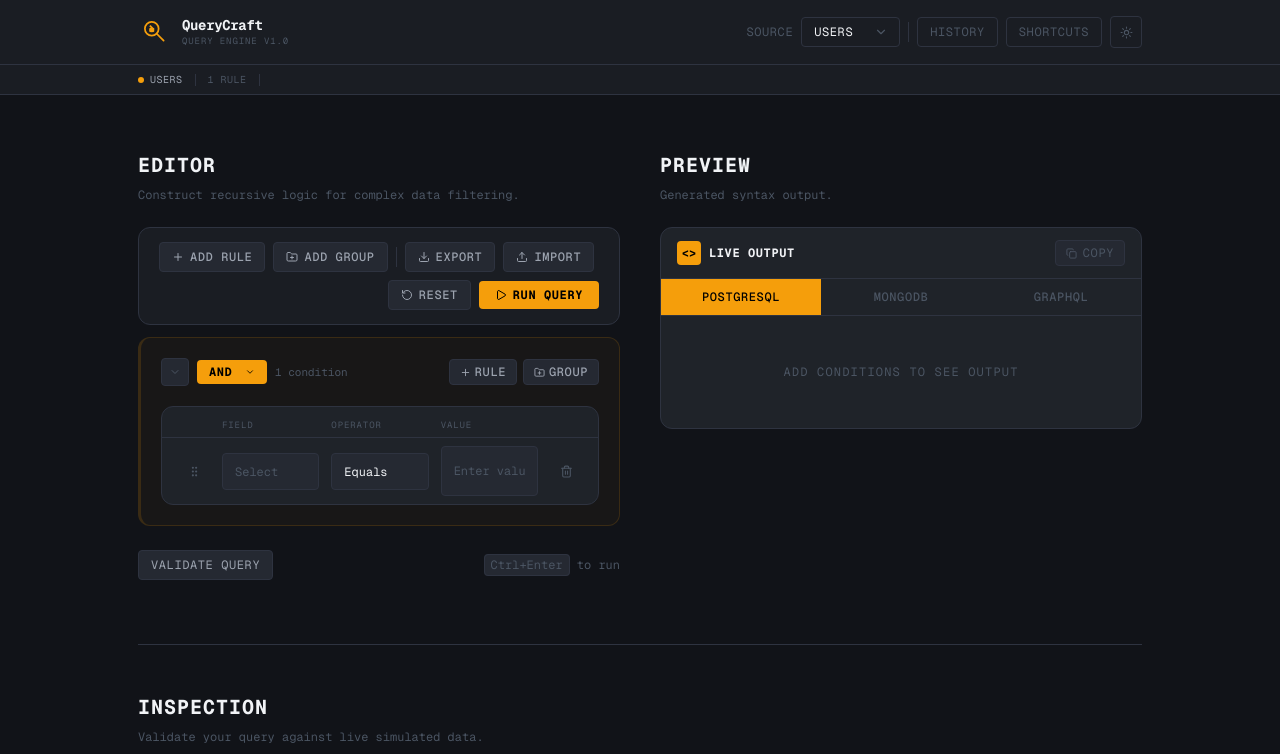
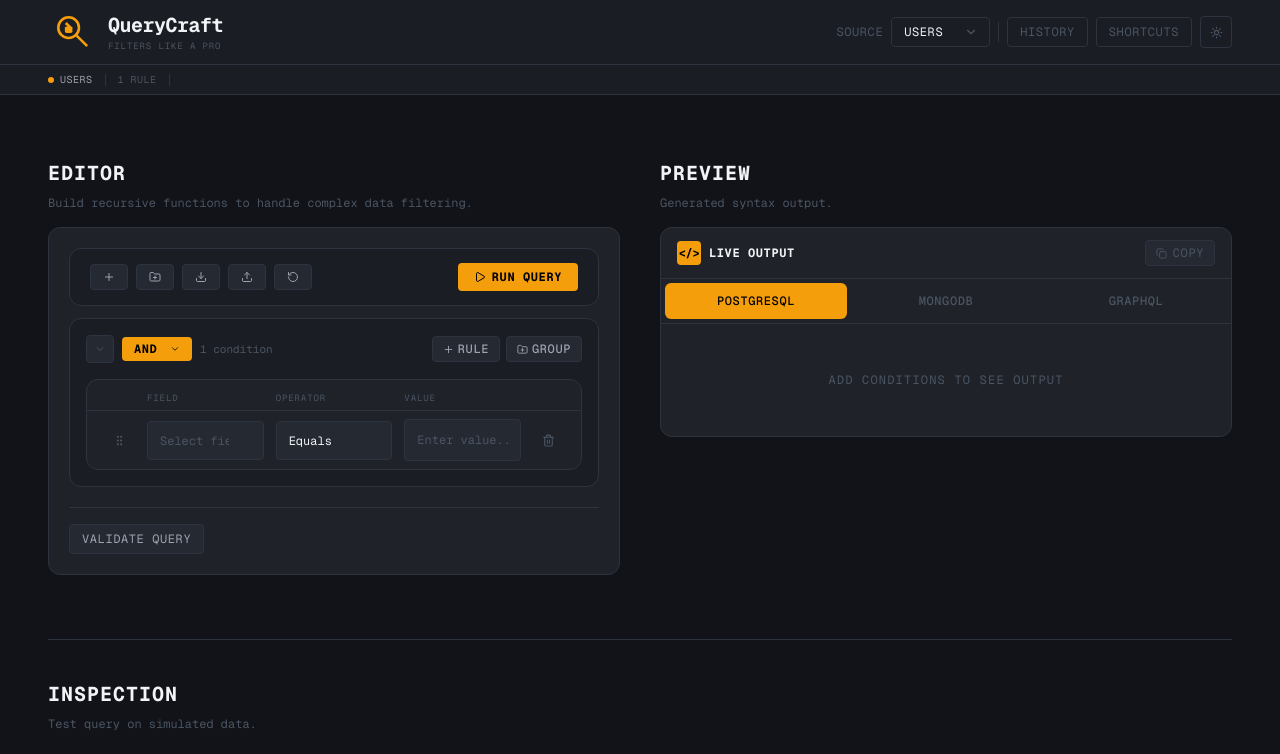
Before and after one commit to techjay01/jay-querycraft, a Next.js app: page / in a window 1280 px wide. Shown: the top 754 px of the page. Built offline with nearby package versions, Linux system fonts and the light colour scheme.

Commit message:
style: refine UI styling for improved uniqueness

```diff
--- a/app/globals.css
+++ b/app/globals.css
@@ -116,7 +116,7 @@ body {
   min-height: 100vh;
   width: 100%;
   line-height: 1.5;
-  font-size: 13px;
+  font-size: 14px;
   transition: background 0.2s ease, color 0.2s ease;
 
   display: block;
--- a/app/page.tsx
+++ b/app/page.tsx
@@ -50,12 +50,12 @@ export default function Home() {
           backdropFilter: 'blur(8px)',
         }}
       >
-        <div className="h-16 max-w-275 mx-auto px-4 sm:px-6 lg:px-12 flex items-center justify-between flex-wrap gap-2">
+        <div className="h-16 max-w-350 mx-auto px-4 sm:px-6 lg:px-12 flex items-center justify-between flex-wrap gap-2">
 
           {/* Logo */}
           <div className="flex items-center gap-3 -mt-0.5">
             <div
-              className="w-8 h-8 rounded-lg flex items-center justify-center font-bold text-sm"
+              className="w-12 h-12 rounded-lg flex items-center justify-center font-bold text-sm"
             >
               <Image
                 src="/querycraft.svg"
@@ -66,7 +66,7 @@ export default function Home() {
             </div>
             <div>
               <div
-                className="font-bold text-sm tracking-tight"
+                className="font-bold text-[20px] tracking-tight"
                 style={{ color: 'var(--text)' }}
               >
                 QueryCraft
@@ -75,7 +75,7 @@ export default function Home() {
                 className="text-xs uppercase tracking-widest"
                 style={{ color: 'var(--text-muted)', fontSize: '9px' }}
               >
-                Query Engine v1.0
+                Filters like a pro
               </div>
             </div>
           </div>
@@ -236,7 +236,7 @@ export default function Home() {
           borderColor: 'var(--border)',
         }}
       >
-        <div className="max-w-275 mx-auto px-6 lg:px-12">
+        <div className="max-w-350 mx-auto px-6 lg:px-12">
           <div className="flex items-center gap-4 py-2">
             <StatsBar />
           </div>
@@ -252,15 +252,15 @@ export default function Home() {
       {/* ── MAIN CONTENT */}
       <main className="flex-1">
         <div
-          className="py-14"
+          className="py-16"
         >
-          <div className="max-w-275 mx-auto px-6 lg:px-12">
+          <div className="max-w-350 mx-auto px-6 lg:px-12">
             {/* ── TOP ROW: EDITOR + PREVIEW */}
             <div className="grid grid-cols-1 lg:grid-cols-2 gap-10 mb-16">
 
               {/* EDITOR */}
               <div>
-                <div className="mb-6">
+                <div className="mb-4">
                   <h2
                     className="text-xl font-bold uppercase tracking-wider mb-2"
                     style={{ color: 'var(--text)' }}
@@ -271,7 +271,7 @@ export default function Home() {
                     className="text-xs"
                     style={{ color: 'var(--text-muted)' }}
                   >
-                    Construct recursive logic for complex data filtering.
+                    Build recursive functions to handle complex data filtering.
                   </p>
                 </div>
                 <QueryBuilder />
@@ -279,7 +279,7 @@ export default function Home() {
 
               {/* PREVIEW */}
               <div>
-                <div className="mb-6">
+                <div className="mb-4">
                   <h2
                     className="text-xl font-bold uppercase tracking-wider mb-2"
                     style={{ color: 'var(--text)' }}
@@ -299,7 +299,7 @@ export default function Home() {
 
             {/* Divider */}
             <div
-              className="mb-12"
+              className="my-10"
               style={{
                 height: '1px',
                 background: 'var(--border)',
@@ -307,7 +307,7 @@ export default function Home() {
             />
 
             {/* ── INSPECTION */}
-            <div className="mb-8">
+            <div className="mb-12">
               <h2
                 className="text-xl font-bold uppercase tracking-wider mb-2"
                 style={{ color: 'var(--text)' }}
@@ -315,10 +315,10 @@ export default function Home() {
                 Inspection
               </h2>
               <p
-                className="text-xs mb-8"
+                className="text-xs mb-6"
                 style={{ color: 'var(--text-muted)' }}
               >
-                Validate your query against live simulated data.
+                Test query on simulated data.
               </p>
               <ResultsPanel />
             </div>
@@ -331,7 +331,7 @@ export default function Home() {
                   animate={{ opacity: 1, y: 0 }}
                   exit={{ opacity: 0, y: -8 }}
                   transition={{ duration: 0.2 }}
-                  className="mb-8"
+                  className="mb-12"
                 >
                   <div
                     className="mb-5"
@@ -369,19 +369,19 @@ export default function Home() {
           background: 'var(--bg-surface)',
         }}
       >
-        <div className="max-w-275 mx-auto px-6 lg:px-12">
+        <div className="max-w-350 mx-auto px-6 lg:px-12">
           <div className="flex items-center justify-between">
             <span
               className="text-xs uppercase tracking-widest"
               style={{ color: 'var(--text-muted)' }}
             >
-              High Precision Query Builder · Built for Performance
+              Query Craft · Filters like a pro
             </span>
             <span
               className="text-xs"
               style={{ color: 'var(--accent)' }}
             >
-              122 tests passing
+              Jay Tech © 2026
             </span>
           </div>
         </div>
--- a/components/builder/AddRuleBar.tsx
+++ b/components/builder/AddRuleBar.tsx
@@ -59,9 +59,9 @@ const AddRuleBar = memo(({ onExport, onImport }: AddRuleBarProps) => {
             e.currentTarget.style.borderColor = 'var(--border)'
             e.currentTarget.style.color = 'var(--text-secondary)'
           }}
+            title="Add Rule"
         >
           <Plus size={12} />
-          Add Rule
         </button>
 
         <button
@@ -77,17 +77,11 @@ const AddRuleBar = memo(({ onExport, onImport }: AddRuleBarProps) => {
             e.currentTarget.style.borderColor = 'var(--border)'
             e.currentTarget.style.color = 'var(--text-secondary)'
           }}
+          title="Add Group"
         >
           <FolderPlus size={12} />
-          Add Group
         </button>
       </div>
-
-      {/* Divider */}
-      <div
-        className="w-px h-5 hidden sm:block shrink-0"
-        style={{ background: 'var(--border)' }}
-      />
 
       {/* Import / Export */}
       <div className="flex items-center gap-2">
@@ -98,9 +92,9 @@ const AddRuleBar = memo(({ onExport, onImport }: AddRuleBarProps) => {
           style={btnBase}
           onMouseEnter={e => (e.currentTarget.style.color = 'var(--text)')}
           onMouseLeave={e => (e.currentTarget.style.color = 'var(--text-secondary)')}
+            title="Export query to JSON file"
         >
           <Download size={12} />
-          Export
         </button>
 
         <button
@@ -110,14 +104,11 @@ const AddRuleBar = memo(({ onExport, onImport }: AddRuleBarProps) => {
           style={btnBase}
           onMouseEnter={e => (e.currentTarget.style.color = 'var(--text)')}
           onMouseLeave={e => (e.currentTarget.style.color = 'var(--text-secondary)')}
+          title="Import query from JSON file"
         >
           <Upload size={12} />
-          Import
         </button>
       </div>
-
-      {/* Spacer */}
-      <div className="flex-1" />
 
       {/* Reset */}
       <button
@@ -130,8 +121,10 @@ const AddRuleBar = memo(({ onExport, onImport }: AddRuleBarProps) => {
         title="Reset query (Ctrl+Shift+R)"
       >
         <RotateCcw size={12} />
-        Reset
       </button>
+
+      {/* Spacer */}
+      <div className="flex-1" />
 
       {/* Run Query — solid accent */}
       <button
--- a/components/builder/ConditionGroup.tsx
+++ b/components/builder/ConditionGroup.tsx
@@ -92,10 +92,9 @@ const ConditionGroup = memo(({
       transition={{ duration: 0.15 }}
       className="rounded-lg border"
       style={{
-        background: bgColor,
-        borderColor: borderColor,
-        borderLeft: `3px solid ${borderColor}`,
-        padding: isRoot ? '20px' : '16px',
+        background: 'var(--bg-surface)',
+        borderColor: 'var(--border)',
+        padding: isRoot ? '16px' : '14px',
       }}
       role="group"
       aria-label={`Condition group with ${group.logicalOperator} logic`}
@@ -147,13 +146,13 @@ const ConditionGroup = memo(({
                 strategy={verticalListSortingStrategy}
               >
                 <div
-                  className="flex flex-col gap-4 mt-5"
+                  className="flex flex-col gap-3 mt-4"
                   style={{
-                    paddingLeft: isRoot ? 0 : '16px',
+                    paddingLeft: isRoot ? 0 : '12px',
                     borderLeft: !isRoot
                       ? `1px dashed ${borderColor}`
                       : 'none',
-                    marginLeft: !isRoot ? '8px' : 0,
+                    marginLeft: !isRoot ? '6px' : 0,
                   }}
                 >
                   <AnimatePresence mode="popLayout">
@@ -188,10 +187,10 @@ const ConditionGroup = memo(({
                     <motion.div
                       initial={{ opacity: 0 }}
                       animate={{ opacity: 1 }}
-                      className="py-10 text-center rounded border border-dashed
+                      className="py-6 text-center rounded border border-dashed
                         text-xs uppercase tracking-widest"
                       style={{
-                        borderColor: borderColor,
+                        borderColor: 'var(--border)',
                         color: 'var(--text-muted)',
                       }}
                     >
@@ -208,7 +207,7 @@ const ConditionGroup = memo(({
       {/* Collapsed indicator */}
       {group.collapsed && group.children.length > 0 && (
         <div
-          className="mt-3 px-3 py-2 rounded text-xs uppercase tracking-widest text-center"
+          className="mt-2 px-3 py-1.5 rounded text-xs uppercase tracking-widest text-center"
           style={{
             background: 'var(--bg-input)',
             color: 'var(--text-muted)',
--- a/components/builder/ConditionRule.tsx
+++ b/components/builder/ConditionRule.tsx
@@ -321,7 +321,7 @@ const ConditionRule = memo(({
 
           {/* Value */}
           <div
-            className="rounded px-3 py-2"
+            className="rounded px-3 py-1"
             style={{
               background: 'var(--bg-input)',
               border: '1px solid var(--border)',
--- a/components/builder/QueryBuilder.tsx
+++ b/components/builder/QueryBuilder.tsx
@@ -106,7 +106,13 @@ export default function QueryBuilder() {
   }
 
   return (
-    <div className="flex flex-col gap-3">
+    <div
+        className="flex flex-col gap-3 rounded-xl border p-5"
+        style={{
+            background: 'var(--bg-card)',
+            borderColor: 'var(--border)',
+        }}
+    >
 
       {/* Validation status bar */}
       {validationErrors.length > 0 && (
@@ -150,9 +156,9 @@ export default function QueryBuilder() {
           animate={{ opacity: 1, y: 0 }}
           className="flex items-center gap-2 px-4 py-2.5 rounded-lg border text-xs"
           style={{
-            background: 'rgba(16,185,129,0.06)',
-            borderColor: 'rgba(16,185,129,0.25)',
-            color: 'var(--accent-success)',
+            background: 'var(--accent-subtle)',
+            borderColor: 'var(--accent-border)',
+            color: 'var(--accent)',
           }}
         >
           <CheckCircle2 size={13} />
@@ -177,7 +183,7 @@ export default function QueryBuilder() {
       />
 
       {/* Recursive condition group tree */}
-      <div className="flex flex-col gap-2">
+      <div className="flex flex-col gap-3">
         <ConditionGroup
           group={rootGroup}
           depth={0}
@@ -187,11 +193,30 @@ export default function QueryBuilder() {
       </div>
 
       {/* Bottom actions */}
-        <div className="flex items-center gap-2 pt-3">
+        <div
+            className="
+                flex flex-row
+                items-start sm:items-center
+                gap-3
+                pt-4 mt-2
+            "
+            style={{
+                borderTop: '1px solid var(--border)',
+            }}
+        >
             <button
                 onClick={handleValidate}
-                className="text-xs px-3 py-1.5 rounded border transition-all
-                duration-150 uppercase tracking-wider"
+                className="
+text-xs px-3 py-1.5 rounded border
+uppercase tracking-wider
+transition-all duration-200
+hover:bg-(--bg-hover)
+hover:text-(--text)
+hover:border-(--border-light)
+hover:-translate-y-px
+active:translate-y-0
+active:scale-[0.98]
+"
                 style={{
                 background: 'var(--bg-input)',
                 borderColor: 'var(--border)',
@@ -202,15 +227,26 @@ export default function QueryBuilder() {
                 Validate Query
             </button>
 
+            <div className="flex flex-1" />
+
             {isDirty && (
                 <button
                 onClick={handleSavePreset}
-                className="text-xs px-3 py-1.5 rounded border transition-all
-                    duration-150 uppercase tracking-wider"
+                className="
+text-xs px-3 py-1.5 rounded border
+uppercase tracking-wider
+transition-all duration-200
+hover:bg-(--accent)
+hover:text-(--accent-fg)
+hover:border-(--accent)
+hover:-translate-y-px
+active:translate-y-0
+active:scale-[0.98]
+"
                 style={{
-                    background: 'var(--accent-subtle)',
-                    borderColor: 'var(--accent-border)',
-                    color: 'var(--accent)',
+                    background: 'var(--bg-input)',
+                    borderColor: 'var(--border)',
+                    color: 'var(--text-secondary)',
                     fontFamily: 'var(--font-mono)',
                 }}
                 >
@@ -218,24 +254,6 @@ export default function QueryBuilder() {
                 </button>
             )}
 
-            <div className="flex-1" />
-
-            <span
-                className="text-xs hidden sm:block"
-                style={{ color: 'var(--text-muted)' }}
-            >
-                <kbd
-                className="px-1.5 py-0.5 rounded text-xs"
-                style={{
-                    background: 'var(--bg-input)',
-                    border: '1px solid var(--border)',
-                    fontFamily: 'var(--font-mono)',
-                }}
-                >
-                Ctrl+Enter
-                </kbd>
-                {' '}to run
-            </span>
         </div>
     </div>
   )
--- a/components/history/QueryHistory.tsx
+++ b/components/history/QueryHistory.tsx
@@ -336,10 +336,6 @@ const QueryHistory = memo(() => {
     <div className="flex flex-col gap-4">
       {/* Header */}
       <div className="flex items-center gap-2">
-        <div
-          className="w-1.5 h-5 rounded-full"
-          style={{ background: 'var(--accent-secondary)' }}
-        />
         <h2
           className="text-sm font-semibold"
           style={{ color: 'var(--text-primary)' }}
@@ -381,7 +377,7 @@ const QueryHistory = memo(() => {
             )}
             style={{
               background: activeTab === tab.value
-                ? 'var(--bg-card)'
+                ? 'var(--border)'
                 : 'transparent',
               color: activeTab === tab.value
                 ? 'var(--text-primary)'
--- a/components/preview/QueryPreview.tsx
+++ b/components/preview/QueryPreview.tsx
@@ -41,9 +41,9 @@ const CopyButton = memo(({ text }: { text: string }) => {
       className="flex items-center gap-1.5 px-2.5 py-1 rounded text-xs
         uppercase tracking-wider transition-colors duration-150"
       style={{
-        background: copied ? 'var(--success-subtle)' : 'var(--bg-input)',
-        color: copied ? 'var(--success)' : 'var(--text-muted)',
-        border: `1px solid ${copied ? 'var(--success-border)' : 'var(--border)'}`,
+        background: copied ? 'var(--accent-subtle)' : 'var(--bg-input)',
+        color: copied ? 'var(--accent)' : 'var(--text-muted)',
+        border: `1px solid ${copied ? 'var(--accent-border)' : 'var(--border)'}`,
         fontFamily: 'var(--font-mono)',
       }}
     >
@@ -127,13 +127,13 @@ const QueryPreview = memo(() => {
       >
         <div className="flex items-center gap-2">
           <div
-            className="w-6 h-6 rounded flex items-center justify-center text-xs font-bold"
+            className="w-6 h-6 rounded flex items-center justify-center text-xs font-bold leading-none tracking-tight"
             style={{
                 background: 'var(--accent)',
                 color: 'var(--accent-fg)',
             }}
             >
-            {'<>'}
+            {'</>'}
           </div>
           <span
             className="text-xs font-bold uppercase tracking-wider"
@@ -162,13 +162,14 @@ const QueryPreview = memo(() => {
           <button
             key={tab.value}
             onClick={() => setOutputFormat(tab.value)}
-            className="flex-1 py-2.5 text-xs uppercase tracking-wider
-              font-medium transition-all duration-150"
+            className="flex-1 py-2.5 text-xs uppercase tracking-wider font-medium transition-all duration-150 rounded-md mx-1 my-1"
             style={{
-              color: outputFormat === tab.value
+                color:
+                outputFormat === tab.value
                     ? 'var(--accent-fg)'
                     : 'var(--text-muted)',
-              background: outputFormat === tab.value
+                background:
+                outputFormat === tab.value
                     ? 'var(--accent)'
                     : 'transparent',
                 fontFamily: 'var(--font-mono)',
```
Lines whose indentation alone changed are shown as unchanged.
